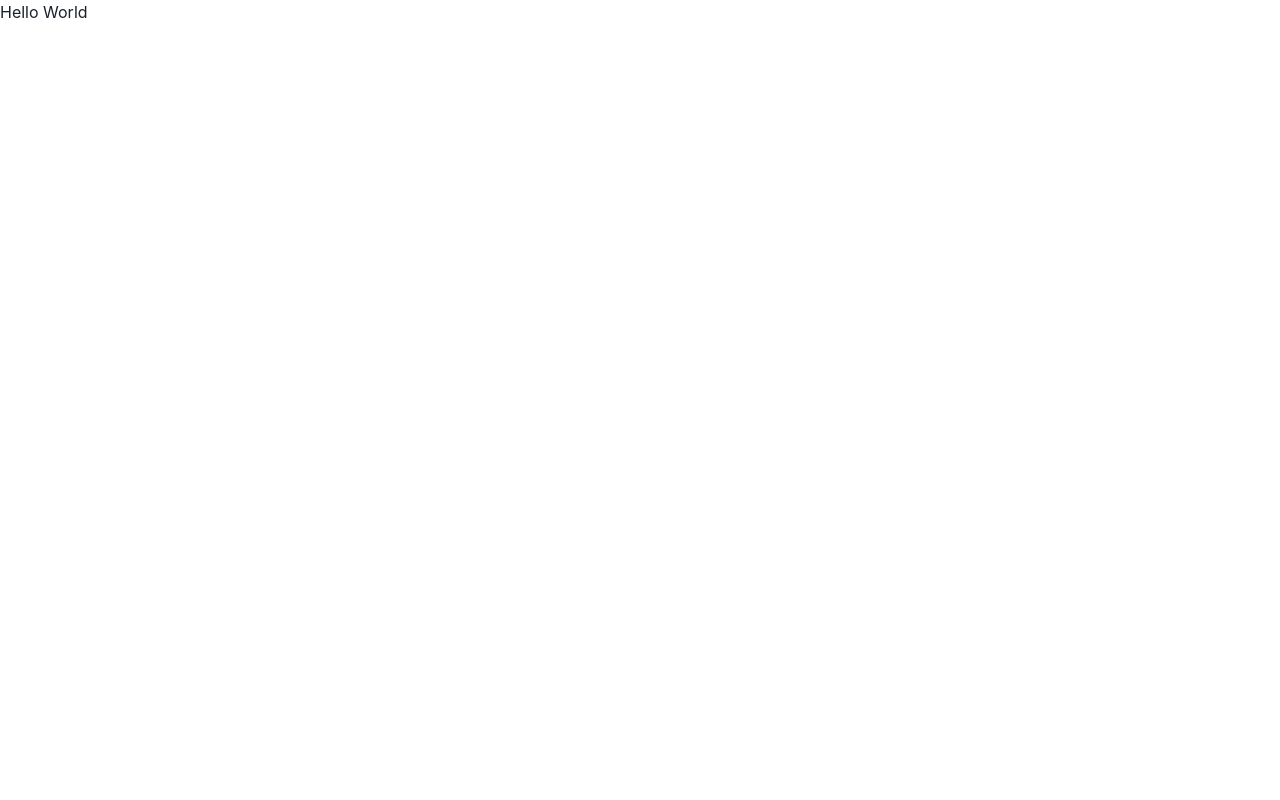
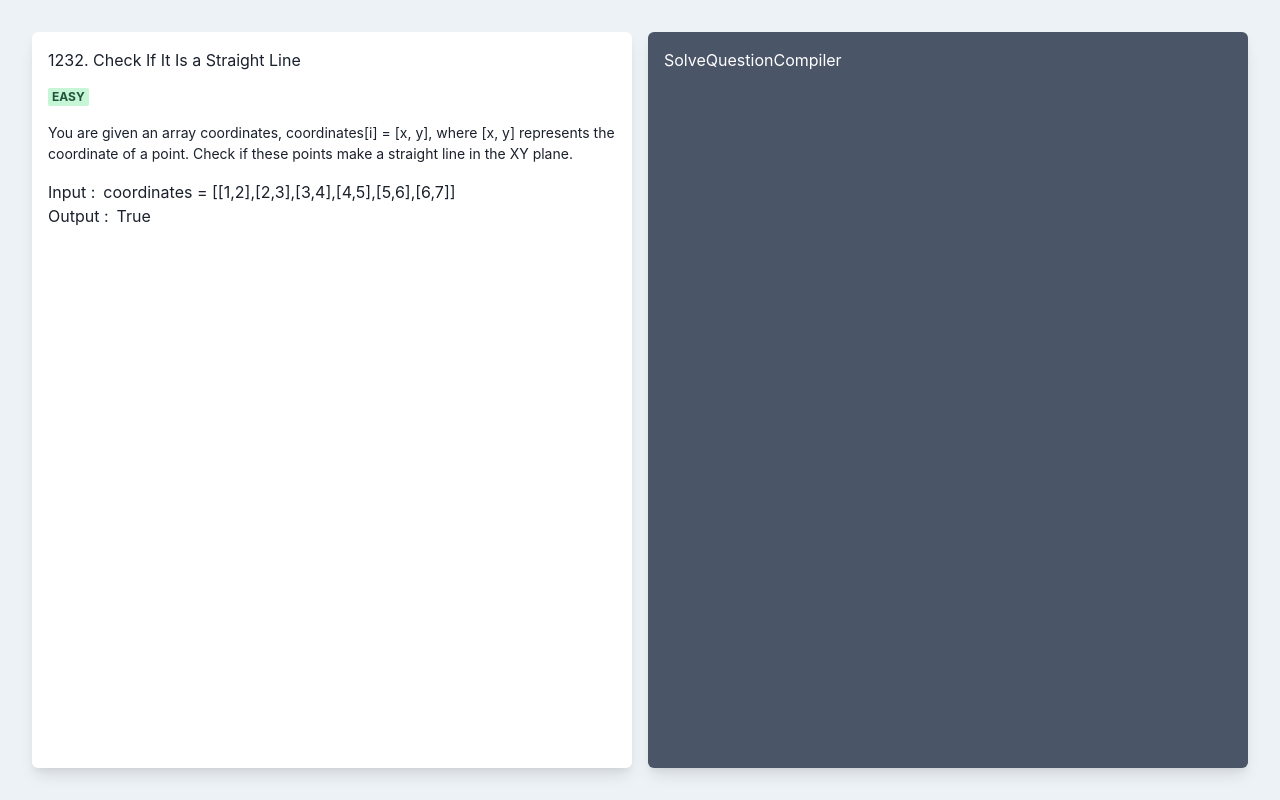
Before and after one commit to Varu98/treatcode, a React (Create React App) app: page / in a window 1280 px wide. Built offline with nearby package versions, Linux system fonts and the light colour scheme.

Commit message:
add : Solve Question Components

```diff
--- a/src/App.tsx
+++ b/src/App.tsx
@@ -2,9 +2,10 @@ import * as React from "react";
 import { ChakraProvider, Text, theme } from "@chakra-ui/react";
 import { ColorModeSwitcher } from "./ColorModeSwitcher";
 import { Logo } from "./Logo";
+import SolveQuestion from "./components/SolveQuestion";
 
 export const App = () => (
   <ChakraProvider theme={theme}>
-    <Text>Hello World</Text>
+    <SolveQuestion />
   </ChakraProvider>
 );
--- a/src/components/SolveQuestion.jsx
+++ b/src/components/SolveQuestion.jsx
@@ -1,7 +1,17 @@
+import { Box, Grid, GridItem } from "@chakra-ui/react";
 import React from "react";
+import SolveQuestionCompiler from "./SolveQuestionCompiler";
+import SolveQuestionDescription from "./SolveQuestionDescription";
 
 const SolveQuestion = () => {
-  return <div>SolveQuestion</div>;
+  return (
+    <Box bgColor={'gray.100'} maxW={"100vw"} p="4">
+      <Grid gap={'1rem'} h="calc(100vh - 2rem)" p="4" gridTemplateColumns={"repeat(2,1fr)"}>
+        <SolveQuestionDescription />
+        <SolveQuestionCompiler />
+      </Grid>
+    </Box>
+  );
 };
 
 export default SolveQuestion;
--- /dev/null
+++ b/src/components/SolveQuestionCompiler.jsx
@@ -0,0 +1,12 @@
+import { GridItem } from "@chakra-ui/react";
+import React from "react";
+
+const SolveQuestionCompiler = () => {
+  return (
+    <GridItem shadow={'lg'} rounded="md" p={'4'} bgColor={"gray.600"} color="white">
+      SolveQuestionCompiler
+    </GridItem>
+  );
+};
+
+export default SolveQuestionCompiler;
--- /dev/null
+++ b/src/components/SolveQuestionDescription.jsx
@@ -0,0 +1,30 @@
+import { Badge, Box, GridItem, HStack, Text, VStack } from "@chakra-ui/react";
+import React from "react";
+
+const SolveQuestionDescription = () => {
+  return (
+    <GridItem bgColor={"white"} rounded={"md"} shadow={"lg"} p="4">
+      <VStack alignItems={"start"} gap={"1rem"}>
+        <Text>1232. Check If It Is a Straight Line</Text>
+        <Badge colorScheme={"green"}>Easy</Badge>
+        <Text fontSize={"sm"}>
+          You are given an array coordinates, coordinates[i] = [x, y], where [x,
+          y] represents the coordinate of a point. Check if these points make a
+          straight line in the XY plane.
+        </Text>
+        <Box>
+          <HStack>
+            <Box>Input : </Box>
+            <Box>coordinates = [[1,2],[2,3],[3,4],[4,5],[5,6],[6,7]]</Box>
+          </HStack>
+          <HStack>
+            <Box>Output : </Box>
+            <Box>True</Box>
+          </HStack>
+        </Box>
+      </VStack>
+    </GridItem>
+  );
+};
+
+export default SolveQuestionDescription;
```
